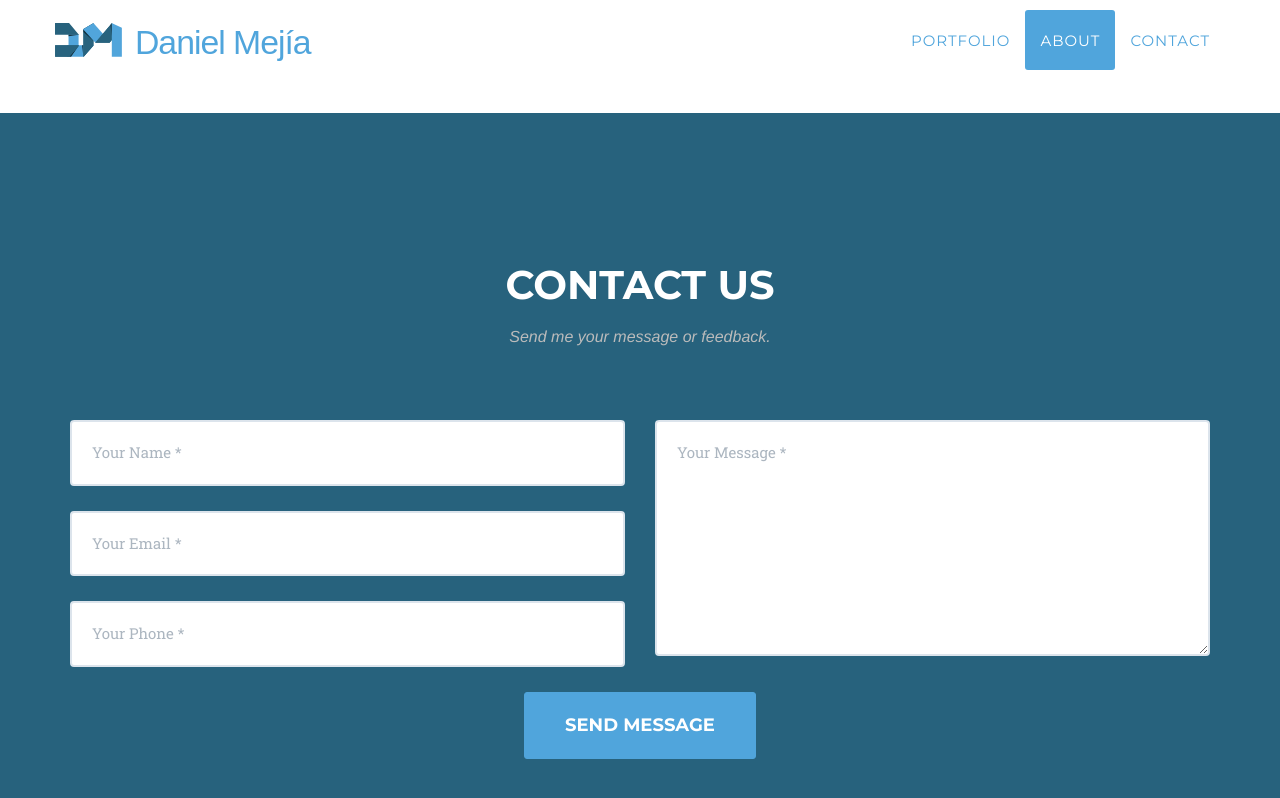
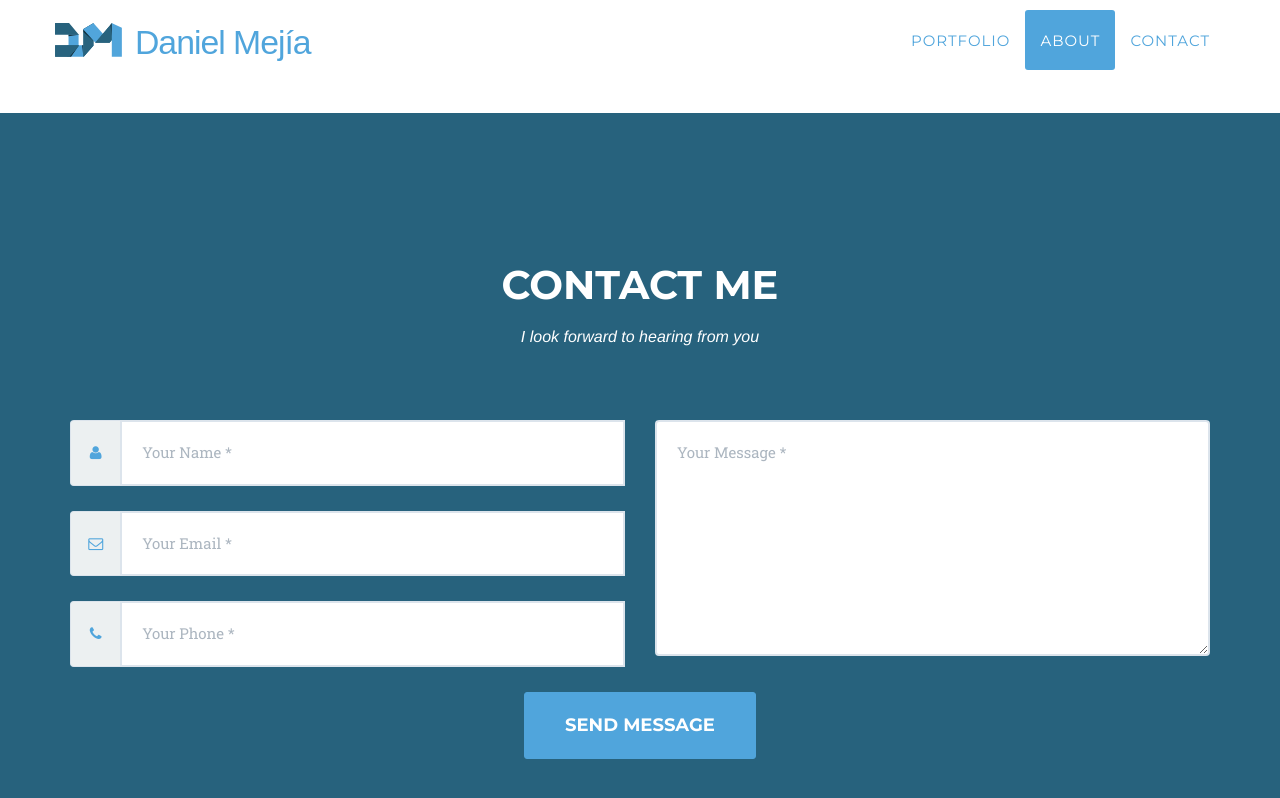
Before and after one commit to daniel-mejia/jekyll, a Jekyll site: the page built from index.html, in a window 1280 px wide and 900 px high, scrolled down 2882 px. Shown: the top 798 px of the window. Built offline with Jekyll 4.4.1, drawn with Linux system fonts in a browser that asks for light colours; some web fonts are replaced.

Commit message:
changed email form

```diff
--- a/_includes/contact.html
+++ b/_includes/contact.html
@@ -2,31 +2,54 @@
   <div class="container">
     <div class="row">
       <div class="col-lg-12 text-center">
-                    <h2 class="section-heading">Contact Us</h2>
-                    <h3 class="section-subheading">Send me your message or feedback.</h3>
+        <h2 class="section-heading">Contact me</h2>
+        <h3 class="section-subheading text-muted" style="color:white;">
+	  I look forward to hearing from you
+	</h3>
       </div>
     </div>
     <div class="row">
       <div class="col-lg-12">
-                    <form name="sentMessage" id="contactForm" novalidate>
+        <form name="sentMessage" id="contactForm">
           <div class="row">
             <div class="col-md-6">
               <div class="form-group">
-                                    <input type="text" class="form-control" placeholder="Your Name *" id="name" required data-validation-required-message="Please enter your name.">
+		<div class="input-group">
+		<span class="input-group-addon"><i class="fa fa-user fa-fw"></i></span>
+                <input type="text" class="form-control"
+                placeholder="Your Name *" id="name" required
+                data-validation-required-message="Please enter your name.">
                 <p class="help-block text-danger"></p>
 		</div>
+              </div>
               <div class="form-group">
-                                    <input type="email" class="form-control" placeholder="Your Email *" id="email" required data-validation-required-message="Please enter your email address.">
+		<div class="input-group">
+		<span class="input-group-addon"><i class="fa fa-envelope-o fa-fw"></i></span>
+                <input type="email" class="form-control"
+                placeholder="Your Email *" id="email" required
+                data-validation-required-message="Please enter your email address.">
                 <p class="help-block text-danger"></p>
 		</div>
+              </div>
               <div class="form-group">
-                                    <input type="tel" class="form-control" placeholder="Your Phone *" id="phone" required data-validation-required-message="Please enter your phone number.">
+		<div class="input-group">
+		<span class="input-group-addon"><i class="fa fa-phone fa-fw"></i></span>
+                <input type="tel"
+		       class="form-control"
+		       placeholder="Your Phone *"
+		       id="phone" required
+		       data-validation-required-message="Please enter your phone number.">
+		<input type="text" id="_gotcha" style="display:none" />
                 <p class="help-block text-danger"></p>
+		</div>
               </div>
             </div>
             <div class="col-md-6">
               <div class="form-group">
-                                    <textarea class="form-control" placeholder="Your Message *" id="message" required data-validation-required-message="Please enter a message."></textarea>
+                <textarea class="form-control"
+			  placeholder="Your Message *" id="message"
+			  required
+			  data-validation-required-message="Please enter a message."></textarea>
                 <p class="help-block text-danger"></p>
               </div>
             </div>
```
Lines whose indentation alone changed are shown as unchanged.
